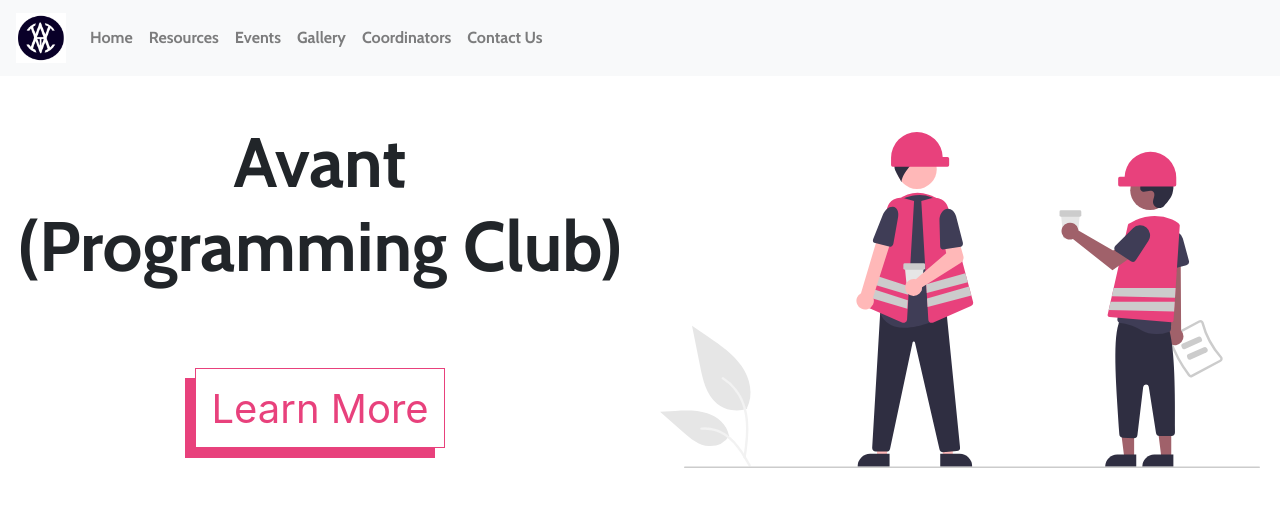
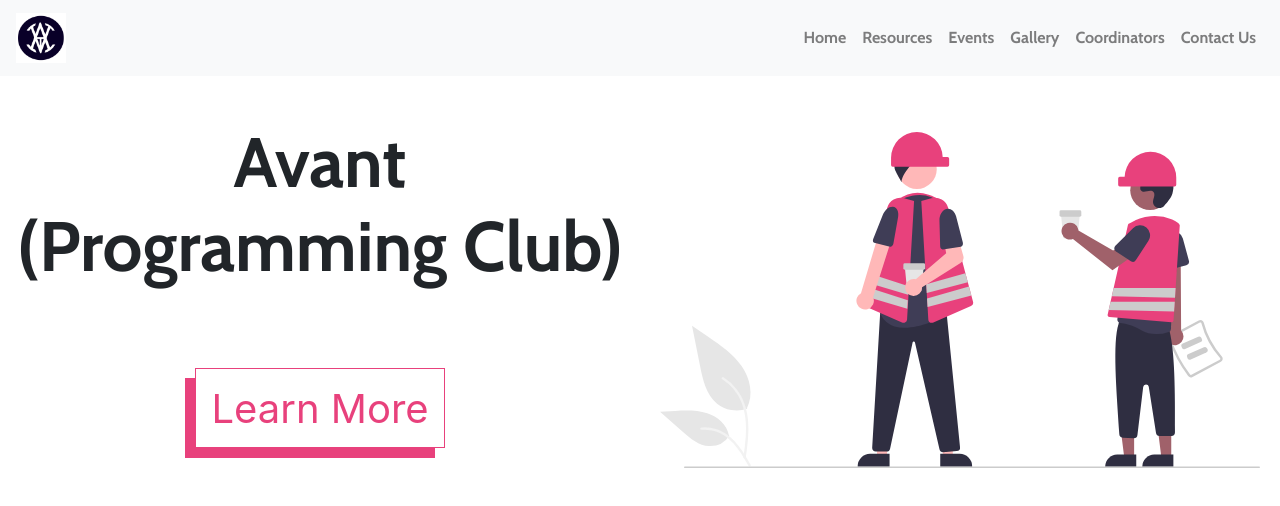
Before and after one commit to prakhargupta496/technicalBoard, a React (Create React App) app: page / in a window 1280 px wide. Shown: the top 506 px of the page. Built offline with nearby package versions, Linux system fonts and the light colour scheme.

Commit message:
Navbar Items to the right

```diff
--- a/src/Common/Navigation.js
+++ b/src/Common/Navigation.js
@@ -15,7 +15,7 @@ function Navigation(props) {
 
             <Navbar.Collapse id="club-nav" activeKey="/home">
 
-                <Nav className="justify-content-end">
+                <Nav className="ml-auto">
                     <Nav.Item>
                         <Nav.Link href="/home">Home</Nav.Link>
                     </Nav.Item>
```
